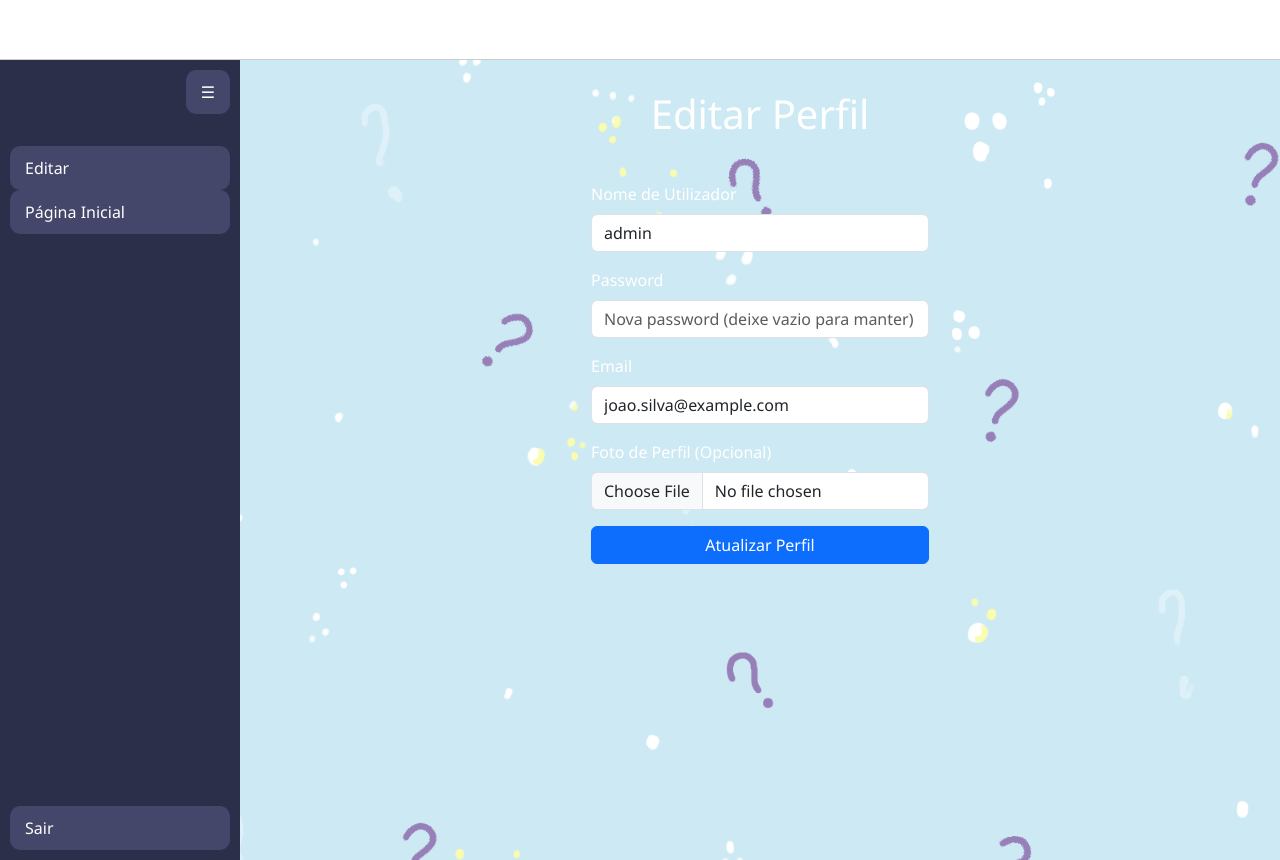
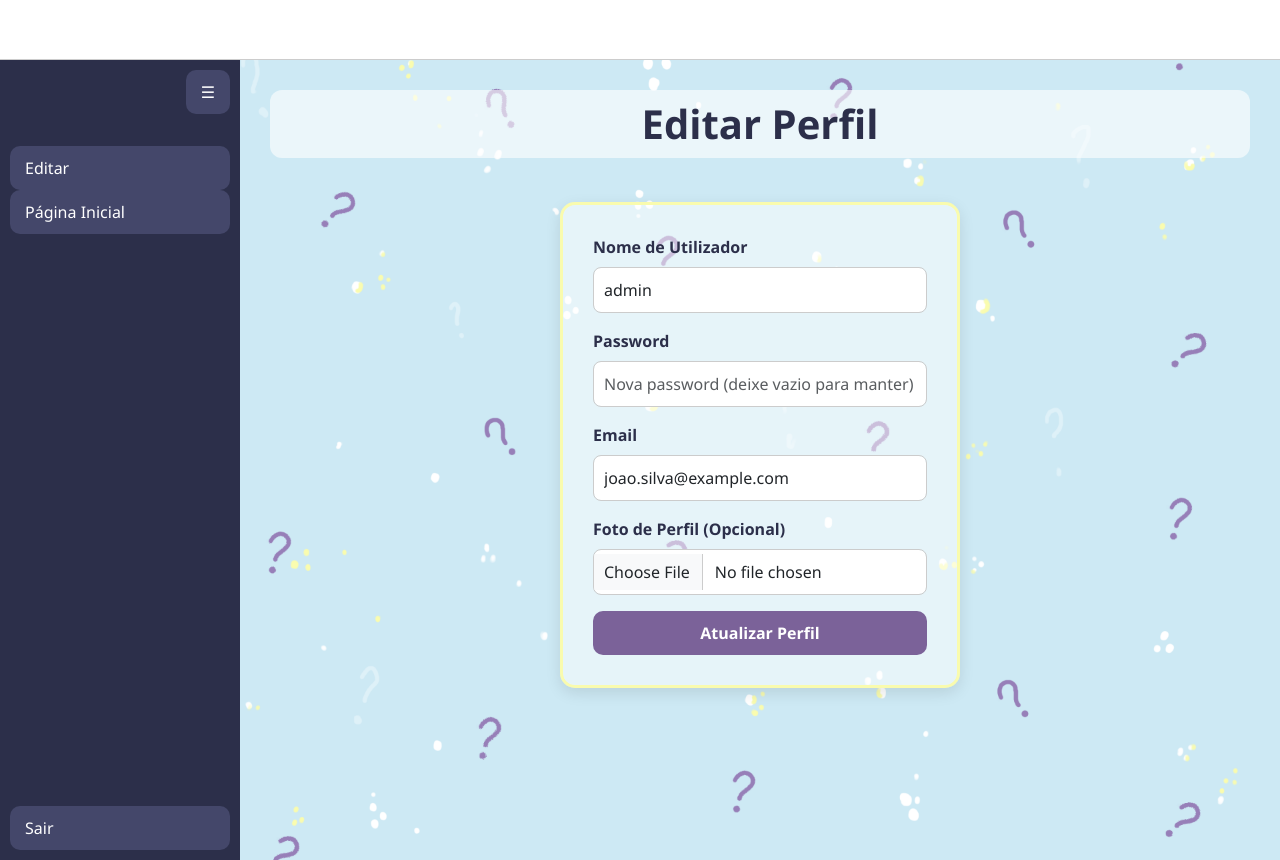
Before and after one commit to carolina-gn/projeto_programacao_final, a Flask app: page /edit_profile in a window 1280 px wide. Run offline with Flask 2, Linux system fonts and the light colour scheme; a user stored in the database is signed in; data comes from the database, SQL or seed files in the repository; data that the repository does not hold is empty.

Commit message:
style e docks- css edit profile

```diff
--- /dev/null
+++ b/app/static/css/edit_profile.css
@@ -0,0 +1,74 @@
+body {
+  font-family: 'Segoe UI', sans-serif;
+  background-image: url("/static/images/fundo_com_pontos_de_interrogacao.png");
+  background-size: cover;
+  background-position: center;
+  color: #333;
+}
+
+h1 {
+  font-weight: bold;
+  color: #2c2f4a;
+  background-color: rgba(255, 255, 255, 0.6);
+  border-radius: 12px;
+  padding: 10px 0;
+  margin-bottom: 30px;
+}
+
+form {
+  background: rgba(255, 255, 255, 0.5);
+  border: 3px solid #f9fbae;
+  border-radius: 15px;
+  box-shadow: 0 5px 15px rgba(0, 0, 0, 0.1);
+  padding: 30px;
+}
+
+.form-label {
+  font-weight: 600;
+  color: #2c2f4a;
+}
+
+.form-control {
+  border-radius: 8px;
+  border: 1px solid #ccc;
+  padding: 10px;
+  font-size: 1rem;
+}
+
+.form-control:focus {
+  border-color: #7b6299;
+  box-shadow: 0 0 0 0.2rem rgba(123, 98, 153, 0.25);
+}
+
+.btn-primary {
+  background-color: #7b6299;
+  border: none;
+  font-weight: bold;
+  border-radius: 10px;
+  padding: 10px;
+  transition: background-color 0.3s ease;
+}
+
+.btn-primary:hover {
+  background-color: #684d89;
+  color: #fff;
+}
+
+.alert {
+  border-radius: 8px;
+  font-weight: 500;
+}
+
+img {
+  display: block;
+  max-width: 100px;
+  border-radius: 50%;
+  margin-bottom: 10px;
+}
+
+/* Tornar o formulário mais agradável em ecrãs pequenos */
+@media (max-width: 576px) {
+  form {
+    padding: 20px;
+  }
+}
--- a/app/templates/edit_profile.html
+++ b/app/templates/edit_profile.html
@@ -1,6 +1,7 @@
 {% extends "definicoes_base.html" %}
 
 {% block content %}
+<link rel="stylesheet" href="{{ url_for('static', filename='css/edit_profile.css') }}">
 {% with messages = get_flashed_messages(with_categories=true) %}
   {% if messages %}
     <div class="container mt-3">
```
